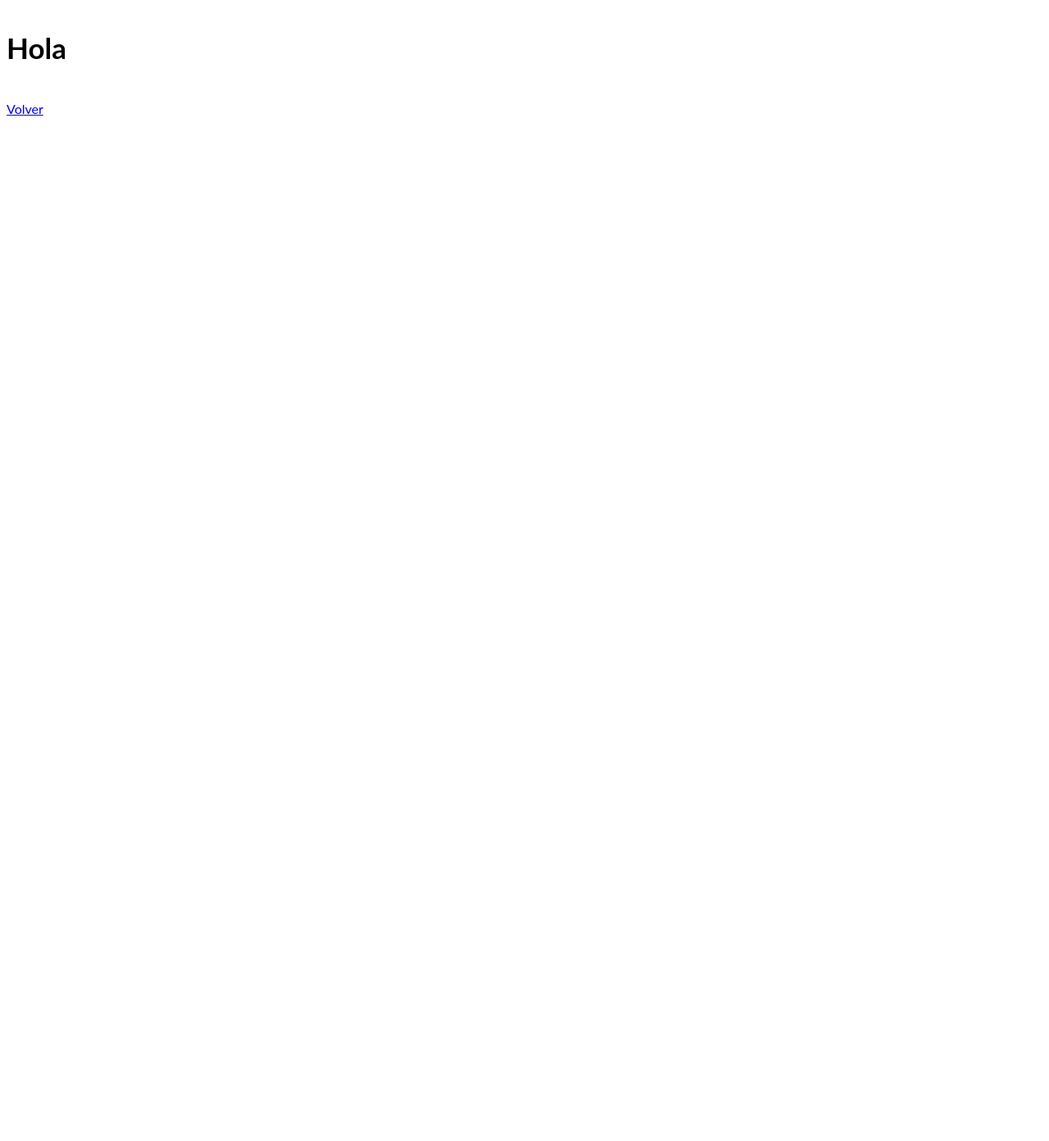
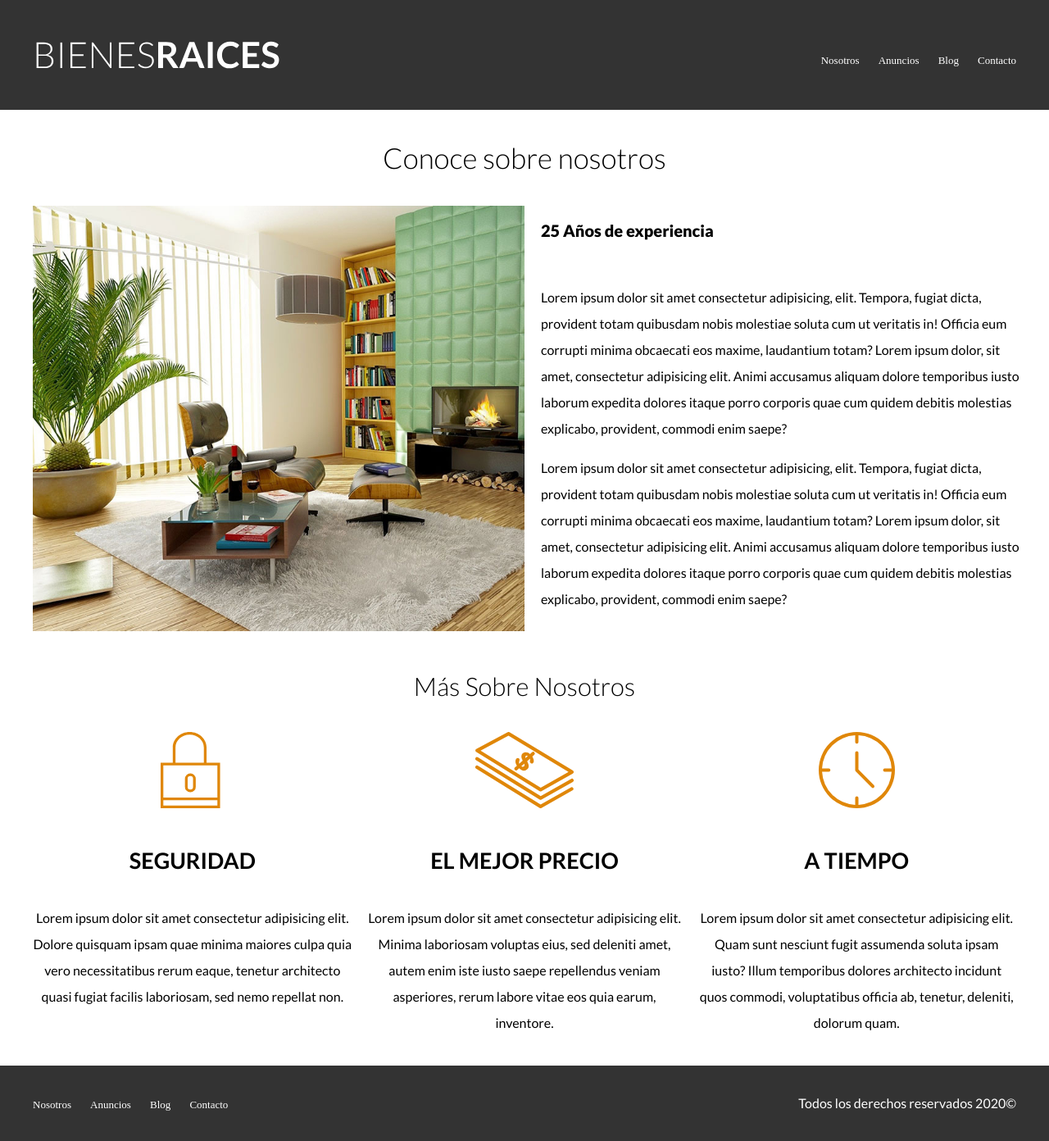
Before and after one commit to YisusSM/BienesRaices, a plain HTML site: page nosotros.html in a window 1280 px wide. Shown: the whole page at 82% size. Before the commit the page ends 800 px from the top, so only its background shows below. Drawn offline with Linux system fonts and the light colour scheme; a web font is replaced by a local one.

Commit message:
pagina nosotros

```diff
--- a/css/styles.css
+++ b/css/styles.css
@@ -82,6 +82,10 @@ h4{
 }
 
 /**										HEADER								**/
+.site-header{
+	background-color: #333333;
+	padding: 1rem 0  3rem 0;
+}
 .site-header.inicio{
 	background-image: url(../img/header.jpg);
 	background-position: center center;
@@ -89,6 +93,7 @@ h4{
 	height: 100vh;
 	min-height: 60rem;
 }
+
 
 .barra{
 	display: flex;
@@ -268,3 +273,16 @@ h4{
 	margin: 0;
 	color: white;
 }
+
+/** 								INTERNAS 						**/
+.contenido-nosotros{
+	display: grid;
+	grid-template-columns: 50% 50%;
+	grid-column-gap: 2rem;
+}
+.texto-nosotros blockquote{
+	font-weight: 900;
+	font-size:2rem;
+	margin:0;
+	padding: 1rem 0 3rem 0;
+}
--- a/nosotros.html
+++ b/nosotros.html
@@ -1,13 +1,86 @@
 <!DOCTYPE html>
-<html lang="en">
+<html>
 <head>
-	<meta charset="UTF-8">
-	<meta name="viewport" content="width=device-width, initial-scale=1.0">
-	<title>Document</title>
-	<link rel="stylesheet" href="css/styles.css">
+   <title>Bienes Raices</title>
+   <link rel="stylesheet" href="css/normalize.css">
+   <link rel="stylesheet" media="screen" href="https://fontlibrary.org/face/8bit-wonder" type="text/css"/><!--font family tipo 8 bits-->
+   <link href="https://fonts.googleapis.com/css2?family=Lato:wght@300;400;700;900&display=swap" rel="stylesheet">
+   <link rel="stylesheet" href="css/styles.css">
 </head>
 <body>
-	<h1>Hola</h1>
-	<a href="index.html">Volver</a>
+
+   <header class="site-header">
+      <div class="contenedor contenido-header">
+
+         <div class="barra">
+
+            <a href="/">
+               <img src="img/logo.svg" alt="Logotipo de Bienes Raices">
+            </a>
+
+            <nav class="navegacion">
+               <a href="nosotros.html">Nosotros</a>
+               <a href="anuncio.html">Anuncios</a>
+               <a href="blog.html">Blog</a>
+               <a href="contacto.html">Contacto</a>
+            </nav>
+
+         </div> <!-- Barra-->
+
+
+      </div> <!-- Contenedor-->
+
+   </header>
+
+   <main class="contenedor">
+      <h1 class="fw-300 centrar-texto">Conoce sobre nosotros</h1>
+      <div class="contenido-nosotros">
+         <div class="imagen">
+            <img src="img/nosotros.jpg" alt="Imagen sobre nosotros">
+         </div>
+         <div class="texto-nosotros">
+            <blockquote>25 Años de experiencia</blockquote>
+
+            <p>Lorem ipsum dolor sit amet consectetur adipisicing, elit. Tempora, fugiat dicta, provident totam quibusdam nobis molestiae soluta cum ut veritatis in! Officia eum corrupti minima obcaecati eos maxime, laudantium totam?  Lorem ipsum dolor, sit amet, consectetur adipisicing elit. Animi accusamus aliquam dolore temporibus iusto laborum expedita dolores itaque porro corporis quae cum quidem debitis molestias explicabo, provident, commodi enim saepe?
+            </p>
+
+            <p>Lorem ipsum dolor sit amet consectetur adipisicing, elit. Tempora, fugiat dicta, provident totam quibusdam nobis molestiae soluta cum ut veritatis in! Officia eum corrupti minima obcaecati eos maxime, laudantium totam?  Lorem ipsum dolor, sit amet, consectetur adipisicing elit. Animi accusamus aliquam dolore temporibus iusto laborum expedita dolores itaque porro corporis quae cum quidem debitis molestias explicabo, provident, commodi enim saepe?
+            </p>
+         </div>
+      </div>
+   </main>
+
+   <section class="contenedor seccion">
+      <h2 class="fw-300 centrar-texto">Más Sobre Nosotros</h2>
+      <div class="iconos-nosotros">
+         <div class="icono">
+            <img src="img/icono1.svg" alt="Icono Seguridad">
+            <h3>SEGURIDAD</h3>
+            <P>Lorem ipsum dolor sit amet consectetur adipisicing elit. Dolore quisquam ipsam quae minima maiores culpa quia vero necessitatibus rerum eaque, tenetur architecto quasi fugiat facilis laboriosam, sed nemo repellat non.</P>
+         </div>
+         <div class="icono">
+            <img src="img/icono2.svg" alt="Icono Mejor Precio">
+            <h3>EL MEJOR PRECIO</h3>
+            <p>Lorem ipsum dolor sit amet consectetur adipisicing elit. Minima laboriosam voluptas eius, sed deleniti amet, autem enim iste iusto saepe repellendus veniam asperiores, rerum labore vitae eos quia earum, inventore.</p>
+         </div>
+         <div class="icono">
+            <img src="img/icono3.svg" alt="Icono a Tiempo">
+            <h3>A TIEMPO</h3>
+            <p>Lorem ipsum dolor sit amet consectetur adipisicing elit. Quam sunt nesciunt fugit assumenda soluta ipsam iusto? Illum temporibus dolores architecto incidunt quos commodi, voluptatibus officia ab, tenetur, deleniti, dolorum quam.</p>
+         </div>
+      </div>
+   </section>
+
+   <footer class="site-footer seccion">
+      <div class="contenedor contenedor-footer">
+         <nav class="navegacion">
+            <a href="nosotros.html">Nosotros</a>
+            <a href="anuncio.html">Anuncios</a>
+            <a href="blog.html">Blog</a>
+            <a href="contacto.html">Contacto</a>
+         </nav>
+         <p class="copyright">Todos los derechos reservados 2020&copy;</p>
+      </div>
+   </footer>
 </body>
 </html>
```
